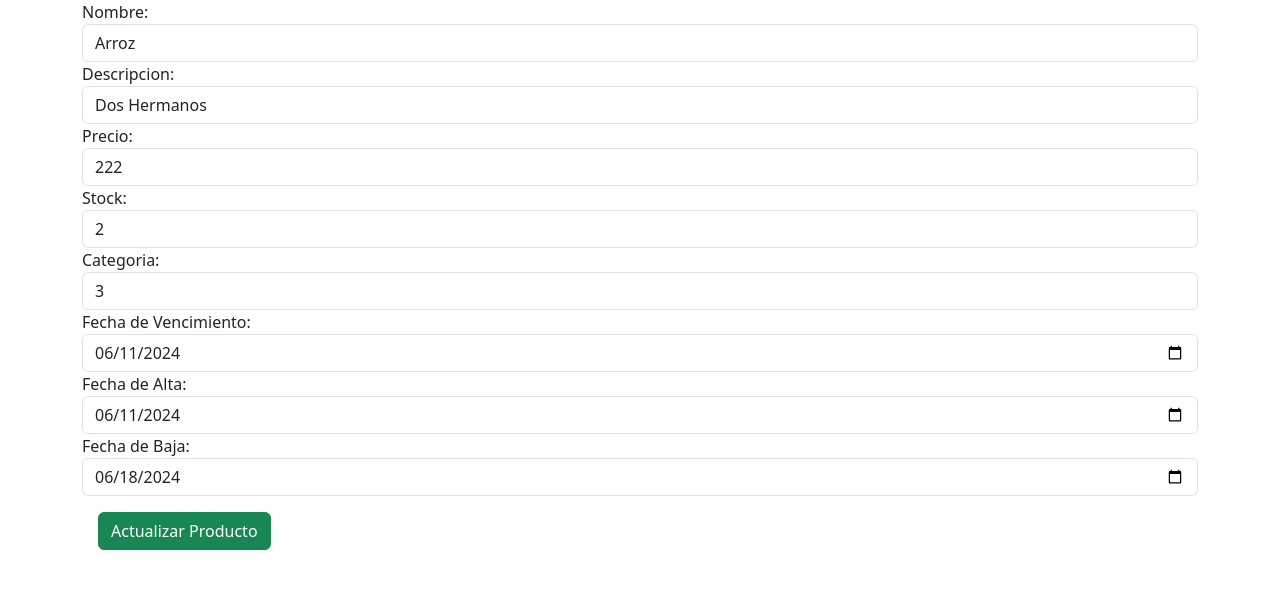
After one commit to RichardLoz/UB_Test_Rlozano, a Django app: page /inventario/editar/5 in a window 1280 px wide. The commit adds this page. Shown: the top 589 px of the page. Run offline with Django 5.2, Linux system fonts and the light colour scheme; data comes from the database, SQL or seed files in the repository.

Commit message:
Funciones update y delete terminadas

```diff
--- a/04_TP_FINAL/inventario/models.py
+++ b/04_TP_FINAL/inventario/models.py
@@ -1,15 +1,24 @@
 from django.db import models
+from django.utils import timezone
 
 #TODO: Creamos las entidades del proyecto
+
+class Categoria(models.Model):
+    nombre = models.CharField(max_length=255)
+    descripcion = models.CharField(max_length=255)
+
+    def __str__(self):
+        return self.nombre
+
 class Producto(models.Model):
     nombre = models.CharField(max_length=255)
     descripcion = models.CharField(max_length=255)
     precio = models.IntegerField()
     stock = models.IntegerField()
-    categoria_id = models.IntegerField()
-    fecha_vencimiento = models.DateField()
-    fecha_alta = models.DateField()
-    fecha_baja = models.DateField(null=True)
+    categoria = models.IntegerField()
+    fecha_vencimiento = models.DateField(null=True, blank=True)
+    fecha_alta = models.DateField(default=timezone.now, blank=True)
+    fecha_baja = models.DateField(null=True, blank=True)
 
     def __str__(self):
         return self.nombre
--- /dev/null
+++ b/04_TP_FINAL/inventario/templates/editar_producto.html
@@ -0,0 +1,41 @@
+<!DOCTYPE html>
+<html lang="es">
+<head>
+    <meta charset="UTF-8">
+    <meta name="viewport" content="width=device-width, initial-scale=1.0">
+    <link href="https://cdn.jsdelivr.net/npm/bootstrap@5.3.0/dist/css/bootstrap.min.css" rel="stylesheet" integrity="sha384-9ndCyUaIbzAi2FUVXJi0CjmCapSmO7SnpJef0486qhLnuZ2cdeRhO02iuK6FUUVM" crossorigin="anonymous">
+    <title>Editar Producto</title>
+</head>
+<body>
+    <div class="container">
+        <form action="{% url 'actualizar_producto' producto.id %}" method="POST" class="form-group">
+            {% csrf_token %}
+            <label for="nombre">Nombre:</label>
+            <input type="text" name="nombre" class="form-control" value="{{producto.nombre}}">
+
+            <label for="descripcion">Descripcion:</label>
+            <input type="text" name="descripcion" class="form-control" value="{{producto.descripcion}}">
+
+            <label for="precio">Precio:</label>
+            <input type="number" name="precio" class="form-control" value="{{producto.precio}}">
+
+            <label for="stock">Stock:</label>
+            <input type="number" name="stock" class="form-control" value="{{producto.stock}}">
+
+            <label for="categoria">Categoria:</label>
+            <input type="number" name="categoria" class="form-control" value="{{producto.categoria}}">
+
+            <label for="fecha_vencimiento">Fecha de Vencimiento:</label>
+            <input type="date" name="fecha_vencimiento" class="form-control" value="{{producto.fecha_vencimiento}}">
+
+            <label for="fecha_alta">Fecha de Alta:</label>
+            <input type="date" name="fecha_alta" class="form-control" value="{{producto.fecha_alta}}">
+
+            <label for="fecha_baja">Fecha de Baja:</label>
+            <input type="date" name="fecha_baja" class="form-control" value="{{producto.fecha_baja}}">
+
+            <button type="submit" class="btn btn-success m-3">Actualizar Producto</button>
+        </form>
+    </div>
+</body>
+</html>
--- a/04_TP_FINAL/inventario/urls.py
+++ b/04_TP_FINAL/inventario/urls.py
@@ -3,5 +3,9 @@ from .views import *
 
 urlpatterns = [
     path('',listado_productos, name='listado_productos'),
+    path('crear/', crear_producto, name='crear_producto'),
+    path('editar/<id>', editar_producto, name = 'editar_producto'),
+    path('actualizar/<id>', update_producto, name = 'actualizar_producto'),
+    path('eliminar/<id>', delete_producto, name = 'eliminar_producto'),
 
 ]
--- a/04_TP_FINAL/inventario/views.py
+++ b/04_TP_FINAL/inventario/views.py
@@ -1,6 +1,90 @@
-from django.shortcuts import render
+from django.shortcuts import render, redirect
+from django.utils import timezone
 from .models import Producto
 
 def listado_productos(request):
     productos = Producto.objects.all()
     return render(request, 'productos.html', {'productos':productos})
+
+# def crear_producto(request):
+#     nombre = request.POST["nombre"]
+#     descripcion = request.POST["descripcion"]
+#     precio = request.POST["precio"]
+#     stock = request.POST["stock"]
+#     categoria = request.POST["categoria"]
+#     fecha_vencimiento = request.POST["fecha_vencimiento"]
+#     fecha_alta = request.POST["fecha_alta"]
+#     fecha_baja = request.POST["fecha_baja"]
+#     producto = Producto(nombre=nombre,descripcion=descripcion,precio=precio,stock=stock,categoria=categoria,fecha_vencimiento=fecha_vencimiento,fecha_alta=fecha_alta,fecha_baja=fecha_baja)
+#     producto.save()
+#     return redirect('/inventario/')
+
+def crear_producto(request):
+    if request.method == 'POST':
+        nombre = request.POST.get("nombre")
+        descripcion = request.POST.get("descripcion")
+        precio = request.POST.get("precio")
+        stock = request.POST.get("stock")
+        categoria = request.POST.get("categoria")
+        fecha_vencimiento = request.POST.get("fecha_vencimiento")
+        fecha_baja = request.POST.get("fecha_baja")
+
+        producto = Producto(
+            nombre=nombre,
+            descripcion=descripcion,
+            precio=precio,
+            stock=stock,
+            categoria=categoria,
+            fecha_vencimiento=fecha_vencimiento if fecha_vencimiento else None,
+            fecha_alta= timezone.now(),
+            fecha_baja=fecha_baja if fecha_baja else None
+        )
+        producto.save()
+        return redirect('/inventario/')
+    return render(request, 'crear_producto.html')
+
+# def editar_producto(request, id):
+#     producto = Producto.objects.get(id = id)
+#     return render(request, 'editar_producto.html', {'producto':producto})
+
+def editar_producto(request, id):
+    producto = Producto.objects.get(id=id)
+    return render(request, 'editar_producto.html', {
+        'producto': {
+            'id': producto.id,
+            'nombre': producto.nombre,
+            'descripcion': producto.descripcion,
+            'precio': producto.precio,
+            'stock': producto.stock,
+            'categoria': producto.categoria,
+            'fecha_vencimiento': producto.fecha_vencimiento.strftime('%Y-%m-%d') if producto.fecha_vencimiento else '',
+            'fecha_alta': producto.fecha_alta.strftime('%Y-%m-%d') if producto.fecha_alta else '',
+            'fecha_baja': producto.fecha_baja.strftime('%Y-%m-%d') if producto.fecha_baja else '',
+        }
+    })
+
+def update_producto(request, id):
+    producto = Producto.objects.get(id = id)
+    nombre = request.POST["nombre"]
+    descripcion = request.POST["descripcion"]
+    precio = request.POST["precio"]
+    stock = request.POST["stock"]
+    categoria = request.POST["categoria"]
+    fecha_vencimiento = request.POST["fecha_vencimiento"]
+    fecha_alta = request.POST["fecha_alta"]
+    fecha_baja = request.POST["fecha_baja"]
+    producto.nombre = nombre
+    producto.descripcion = descripcion
+    producto.precio = precio
+    producto.stock = stock
+    producto.categoria = categoria
+    producto.fecha_vencimiento = fecha_vencimiento
+    producto.fecha_alta = fecha_alta
+    producto.fecha_baja = fecha_baja
+    producto.save()
+    return redirect('/inventario/')
+
+def delete_producto(request, id):
+    producto = Producto.objects.get(id=id)
+    producto.delete()
+    return redirect('/inventario/')
```
Also changed, not shown: 04_TP_FINAL/inventario/templates/productos.html (+56 -13 lines), 04_TP_FINAL/db.sqlite3, 04_TP_FINAL/inventario/migrations/0004_rename_categoria_id_producto_categoria.py (added), 04_TP_FINAL/inventario/migrations/0005_alter_producto_fecha_baja.py (added), 04_TP_FINAL/inventario/migrations/0006_alter_producto_fecha_alta_and_more.py (added), 04_TP_FINAL/inventario/migrations/0007_alter_producto_fecha_alta.py (added).
